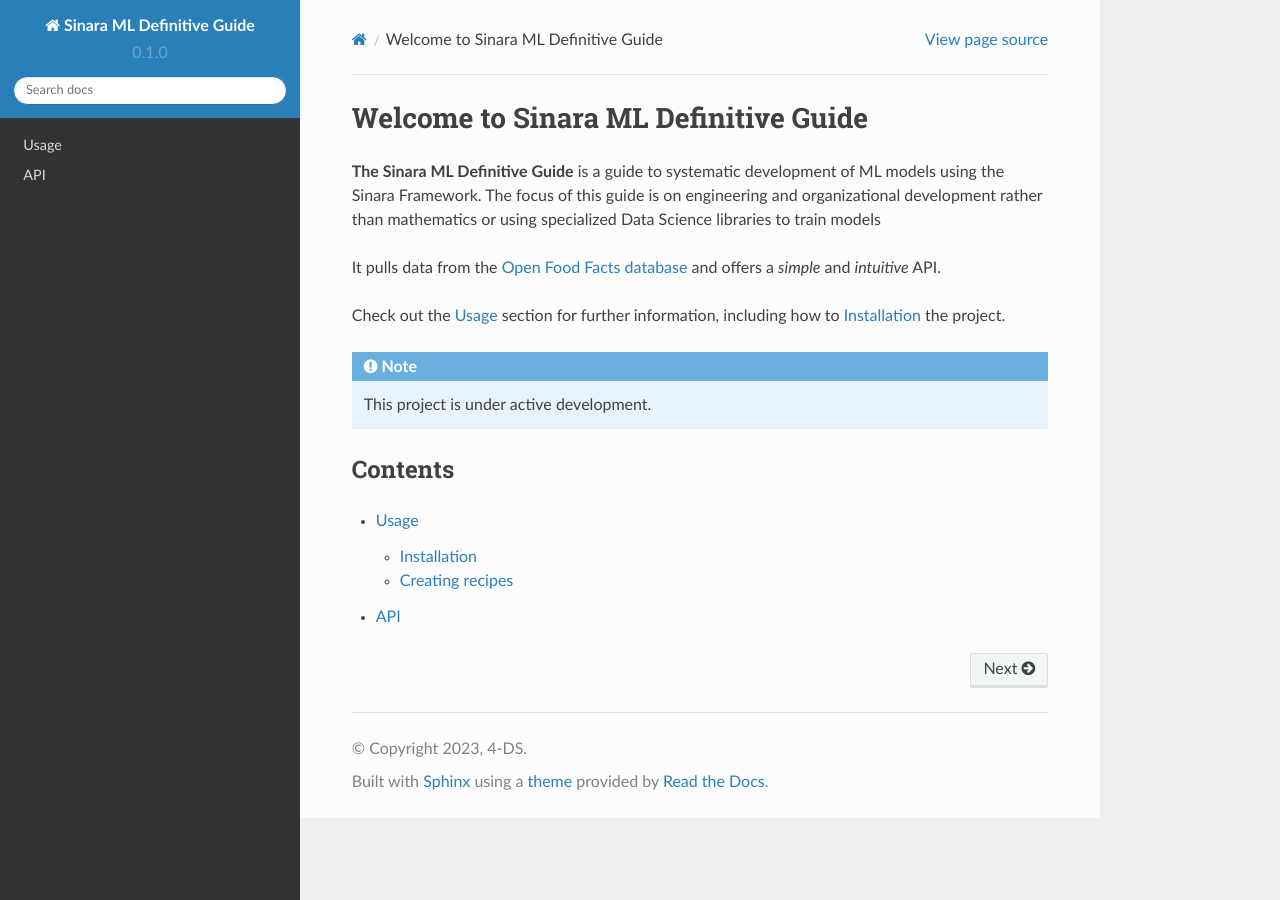
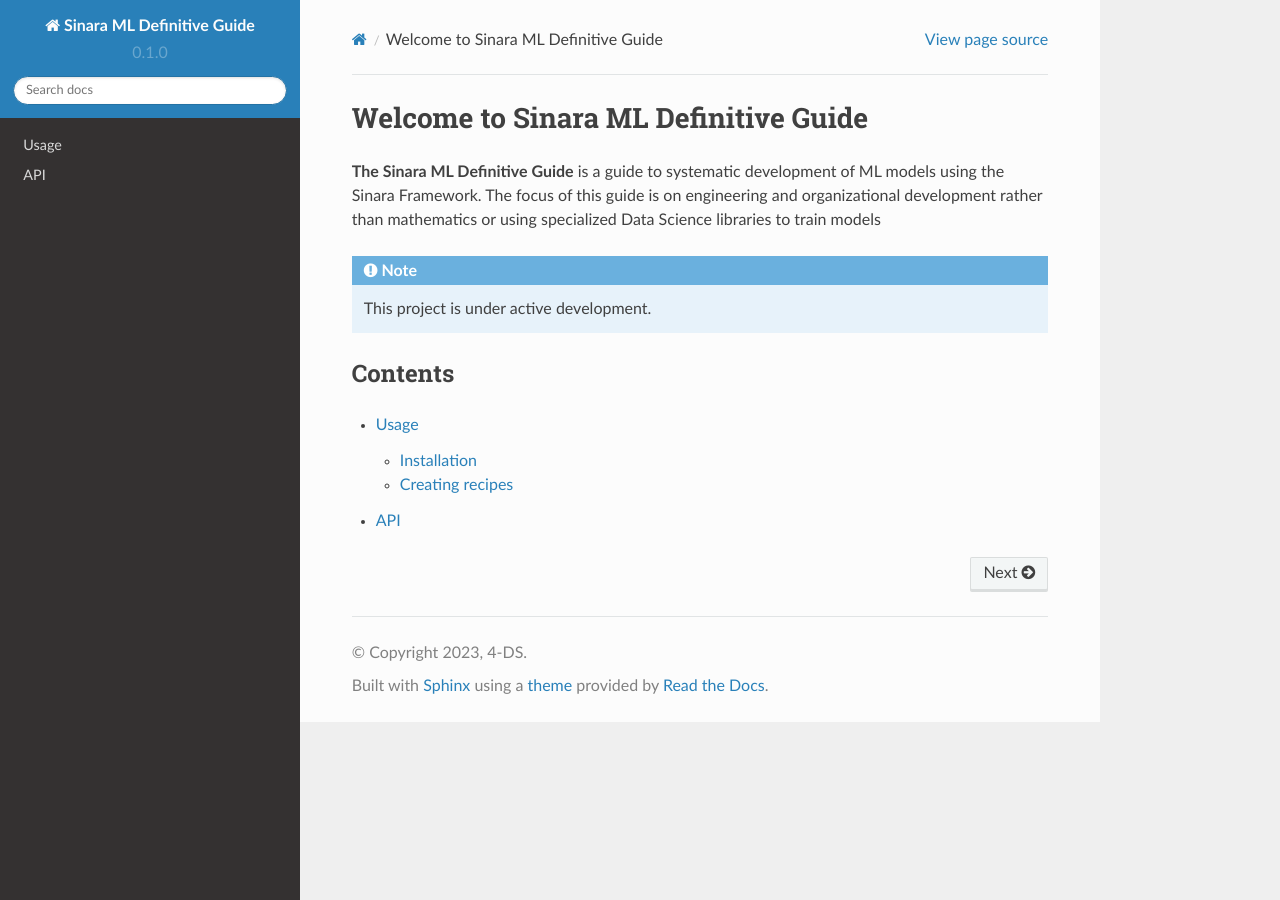
Before and after one commit to 4-DS/SinaraML-Def-Guide, a Sphinx documentation site: the page built from docs/source/index.rst, in a window 1280 px wide. Built offline with Sphinx 7.4.7 and the Read the Docs theme 2.0.0, drawn with Linux system fonts in a browser that asks for light colours.

Commit message:
Update index.rst

```diff
--- a/docs/source/index.rst
+++ b/docs/source/index.rst
@@ -2,13 +2,6 @@
 ===================================
 
 **The Sinara ML Definitive Guide** is a guide to systematic development of ML models using the Sinara Framework. The focus of this guide is on engineering and organizational development rather than mathematics or using specialized Data Science libraries to train models
-
-
-It pulls data from the `Open Food Facts database <https://world.openfoodfacts.org/>`_
-and offers a *simple* and *intuitive* API.
-
-Check out the :doc:`usage` section for further information, including
-how to :ref:`installation` the project.
 
 .. note::
 
```
